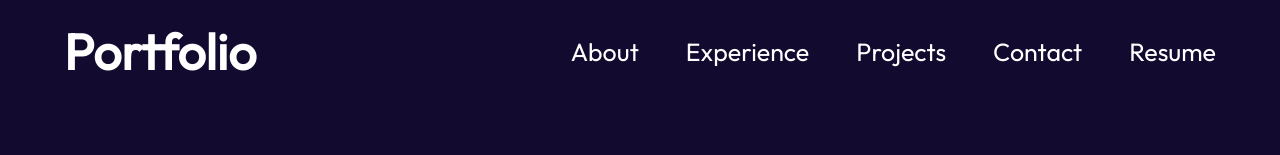
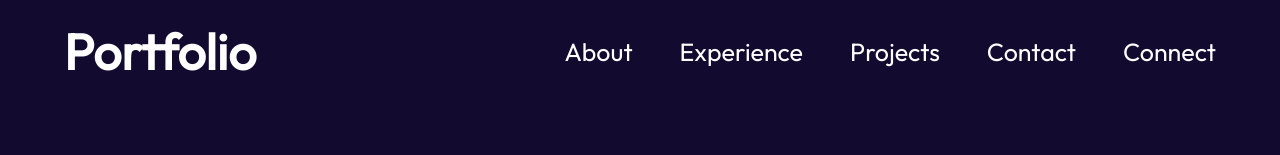
Before and after one commit to tarun6546/Portfolio-Tarun, a React (Vite) app in the folder react-portfolio-tarun/: page / in a window 1280 px wide. Shown: the top 155 px of the page. Built offline with nearby package versions, Linux system fonts and the light colour scheme.

Commit message:
Add EmailJS dependency and update Navbar link to connect page

```diff
--- a/react-portfolio-tarun/package.json
+++ b/react-portfolio-tarun/package.json
@@ -10,6 +10,7 @@
     "preview": "vite preview"
   },
   "dependencies": {
+    "@emailjs/browser": "^4.4.1",
     "@fontsource/outfit": "^5.1.1",
     "@fontsource/roboto": "^5.1.1",
     "react": "^18.3.1",
--- a/react-portfolio-tarun/src/components/Contact/Contact.jsx
+++ b/react-portfolio-tarun/src/components/Contact/Contact.jsx
@@ -52,7 +52,7 @@ const Contact = () => {
         ))}
       </div>
     </section>
-    // juhjk
+
   );
 };
 
--- a/react-portfolio-tarun/src/components/Navbar/Navbar.jsx
+++ b/react-portfolio-tarun/src/components/Navbar/Navbar.jsx
@@ -38,8 +38,8 @@ export const Navbar = () => {
             <a href="#contact">Contact</a>
           </li>
           <li>
-            <a href="react-portfolio-tarun\public\tarundocx" download target="_blank" rel="noopener noreferrer">
-              Resume
+            <a href="message">
+              Connect
             </a>
           </li>
         </ul>
```
Also changed, not shown: 1 other file (tests, documents, lock files or other folders).
